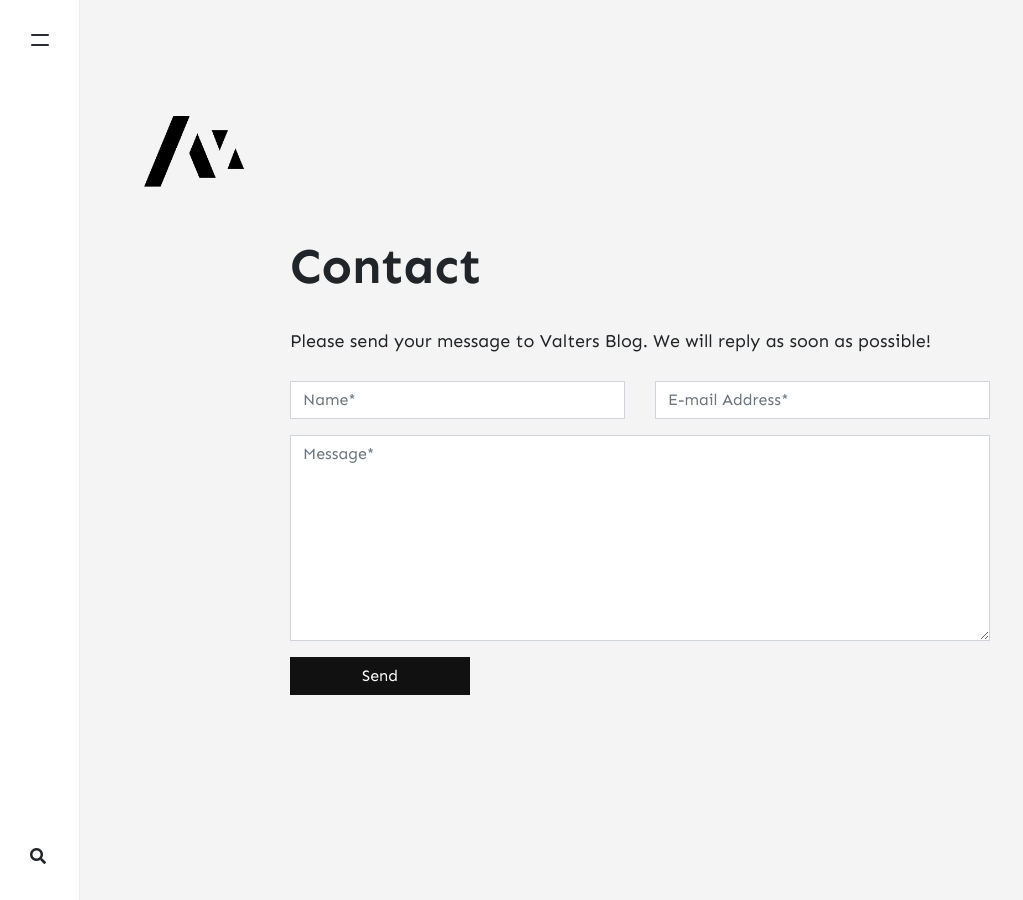
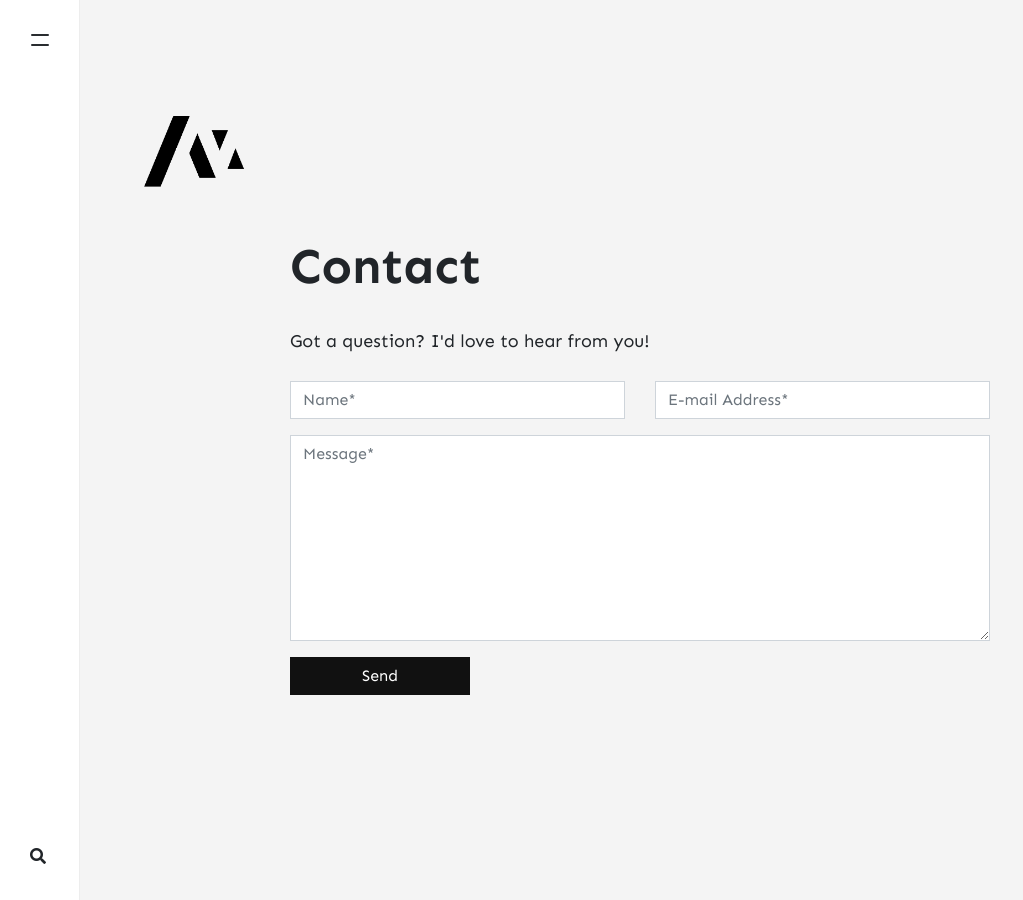
Before and after one commit to valters-tomsons/valters-tomsons.github.io, a Jekyll site: the page built from _pages/contact.md, in a window 1280 px wide and 900 px high. Shown: the whole window, without its empty margins (0-1023 px from the left). Built offline with Jekyll 4.4.1, drawn with Linux system fonts in a browser that asks for light colours; nearby versions of some CDN libraries; comment, search, counter and statistics services are not loaded.

Commit message:
Add formspree contact form

```diff
--- a/_config.yml
+++ b/_config.yml
@@ -8,6 +8,7 @@
 permalink: /:title/
 url: www.tomsons.me
 baseurl: ''
+email: 'f/xleadrvw'
 
 # Authors
 authors:
--- a/_layouts/default.html
+++ b/_layouts/default.html
@@ -51,7 +51,7 @@
     <ul>
         <h3>Navigation</h3>
         <li><a href="{{ site.baseurl }}/">Blog</a></li>
-        <li><a href="{{ site.baseurl }}/about">About Me</a></li>
+        <li><a href="{{ site.baseurl }}/contact">Contact Me</a></li>
     </ul>
 </nav>
 
--- a/_pages/contact.md
+++ b/_pages/contact.md
@@ -6,7 +6,7 @@
 ---
 
 <form action="https://formspree.io/{{site.email}}" method="POST">
-<p class="mb-4">Please send your message to {{site.name}}. We will reply as soon as possible!</p>
+<p class="mb-4">Got a question? I'd love to hear from you!</p>
 <div class="form-group row">
 <div class="col-md-6">
 <input class="form-control" type="text" name="name" placeholder="Name*" required>
```
